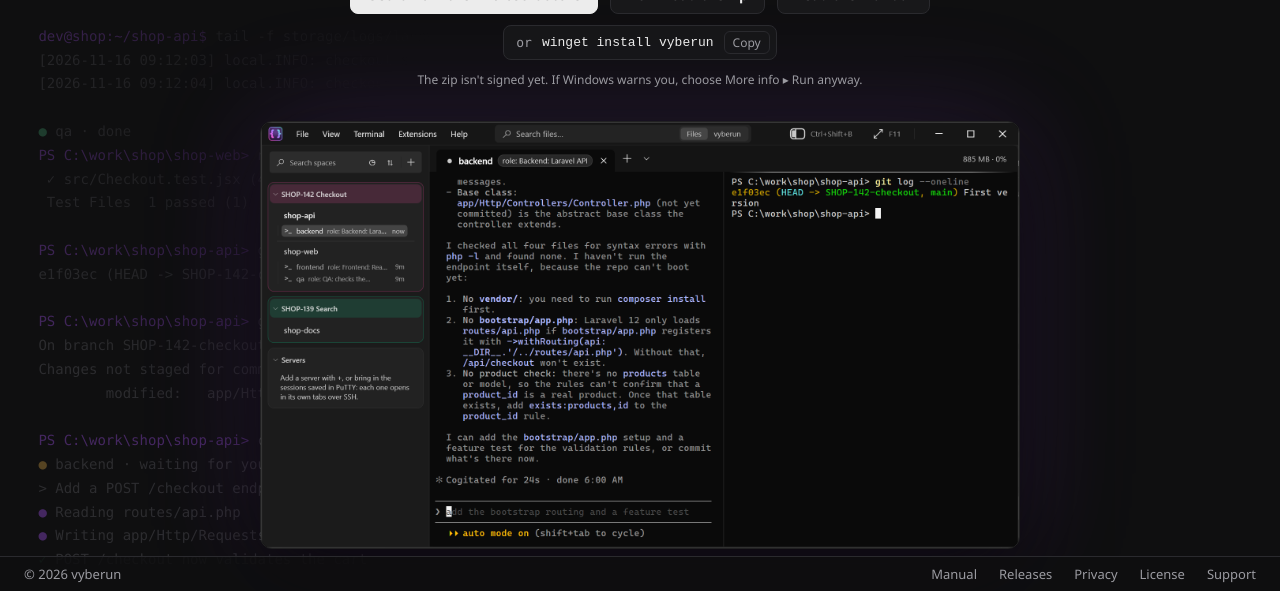
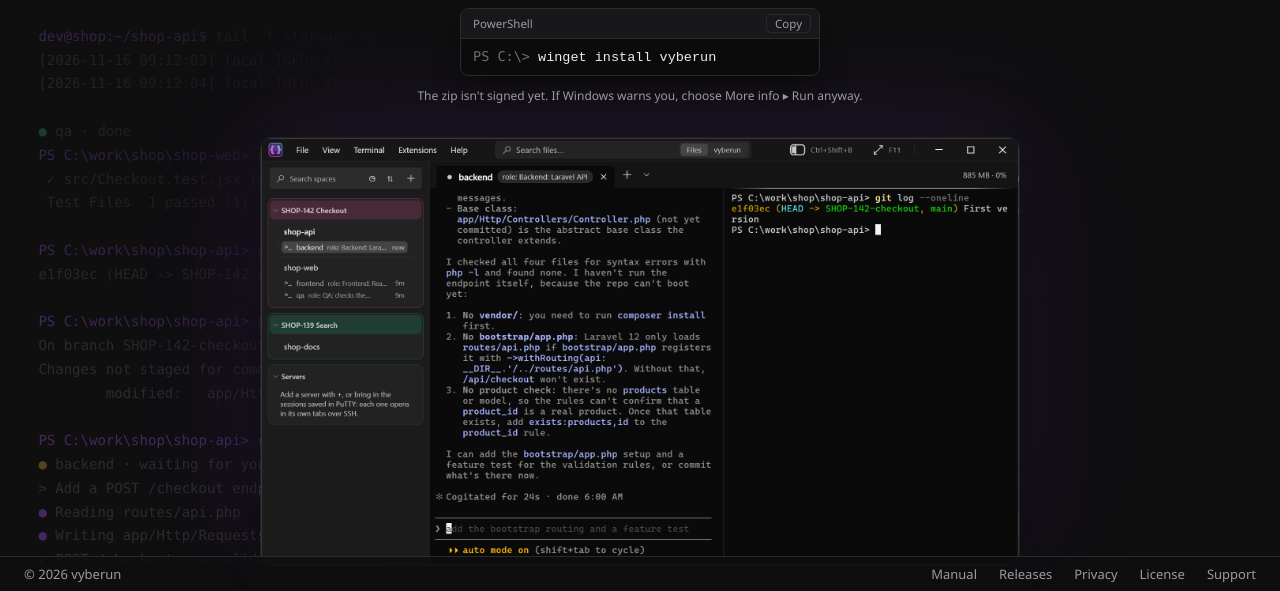
Before and after one commit to xnoire666/vyberun-releases, a plain HTML site: page index.html in a window 1280 px wide. Shown: the part 209-800 px from the top of the page. Drawn offline with Linux system fonts and the light colour scheme.

Commit message:
Front page: the winget command in a small PowerShell window that types it

```diff
--- a/index.html
+++ b/index.html
@@ -67,11 +67,17 @@
   .btn.primary:hover { background: #fff; }
   .btn small { font-weight: 400; font-size: 12px; opacity: .7; }
   .note { margin: 1.2vh 0 0; font-size: 12px; color: var(--muted); }
-  /* the same Store version, from a terminal */
-  .winget { display: inline-flex; align-items: center; gap: 10px; margin: 1.4vh auto 0; padding: 5px 6px 5px 12px; border: 1px solid var(--line); border-radius: 8px; background: rgba(24,24,26,.85); font: 13px "Cascadia Code", "Cascadia Mono", Consolas, monospace; color: var(--text); }
-  .winget .or { color: var(--muted); }
-  .winget button { font: 12px "Segoe UI", system-ui, sans-serif; color: var(--muted); background: transparent; border: 1px solid var(--line); border-radius: 6px; padding: 2px 8px; cursor: pointer; }
+  /* the same Store version, from a terminal: a small PowerShell window that types the command */
+  .winget { display: inline-flex; flex-direction: column; margin: 1.4vh auto 0; min-width: min(360px, 100%); border: 1px solid var(--line); border-radius: 8px; overflow: hidden; background: #0b0b0c; text-align: left; box-shadow: 0 8px 24px rgba(0,0,0,.35); }
+  .winget .bar { display: flex; align-items: center; gap: 6px; padding: 5px 8px 5px 10px; background: var(--panel); border-bottom: 1px solid var(--line); font: 11.5px "Segoe UI", system-ui, sans-serif; color: var(--muted); }
+  .winget .bar span { margin-left: 2px; }
+  .winget button { margin-left: auto; font: 11.5px "Segoe UI", system-ui, sans-serif; color: var(--muted); background: transparent; border: 1px solid var(--line); border-radius: 5px; padding: 1px 8px; cursor: pointer; }
   .winget button:hover { color: var(--text); border-color: #3a3a40; }
+  .winget .line { padding: 9px 12px 10px; font: 13.5px "Cascadia Code", "Cascadia Mono", Consolas, monospace; color: var(--text); white-space: nowrap; }
+  .winget .ps { color: #6e6e75; }
+  .winget .cur { display: inline-block; width: .55em; height: 1.1em; margin-left: 1px; background: var(--text); vertical-align: -0.2em; animation: blink 1.1s steps(1) infinite; }
+  @keyframes blink { 50% { opacity: 0; } }
+  @media (prefers-reduced-motion: reduce) { .winget .cur { animation: none; } }
   .btn[aria-disabled="true"] { opacity: .55; pointer-events: none; }
   .shot {
     /* as wide as the height left over allows (16:9), never wider than 760 px or the window */
@@ -108,7 +114,10 @@
       <a class="btn" href="https://github.com/xnoire666/vyberun-releases/releases/latest">Download the zip</a>
       <a class="btn" href="manual/">Read the manual</a>
     </div>
-    <div class="winget"><span class="or">or</span><code>winget install vyberun</code><button type="button" id="copy-winget" aria-label="Copy the winget command">Copy</button></div>
+    <div class="winget" role="group" aria-label="Install with winget">
+      <div class="bar"><span>PowerShell</span><button type="button" id="copy-winget" aria-label="Copy the winget command">Copy</button></div>
+      <div class="line"><span class="ps">PS C:\&gt; </span><code id="winget-cmd">winget install vyberun</code><span class="cur" aria-hidden="true"></span></div>
+    </div>
     <p class="note">The zip isn't signed yet. If Windows warns you, choose More info ▸ Run anyway.</p>
     <div class="shot"><img src="img/2-team.png" alt="vyberun with a team of agents in the sidebar" width="1920" height="1080"></div>
   </div>
@@ -129,10 +138,18 @@
 
 <script>
   // Copy: the winget command to the clipboard
+  const wingetCmd = 'winget install vyberun', cmd = document.getElementById('winget-cmd');
   document.getElementById('copy-winget').addEventListener('click', e => {
-    navigator.clipboard.writeText('winget install vyberun').then(() => { e.target.textContent = 'Copied'; setTimeout(() => e.target.textContent = 'Copy', 1500); }, () => {});
+    navigator.clipboard.writeText(wingetCmd).then(() => { e.target.textContent = 'Copied'; setTimeout(() => e.target.textContent = 'Copy', 1500); }, () => {});
   });
-  // the background's made-up output (repeated, and twice over, so the loop has no seam)
+  // the command typed as in a terminal, then left there; typed again every 12 s (not with reduced motion)
+  if (!matchMedia('(prefers-reduced-motion: reduce)').matches) {
+    const type = () => {
+      let n = 0; cmd.textContent = '';
+      const t = setInterval(() => { cmd.textContent = wingetCmd.slice(0, ++n); if (n >= wingetCmd.length) clearInterval(t); }, 70);
+    };
+    setTimeout(type, 600); setInterval(type, 12000);
+  }  // the background's made-up output (repeated, and twice over, so the loop has no seam)
   const lines = [
     '<span class="p">PS C:\\work\\shop\\shop-api&gt;</span> git status',
     'On branch SHOP-142-checkout',
```
